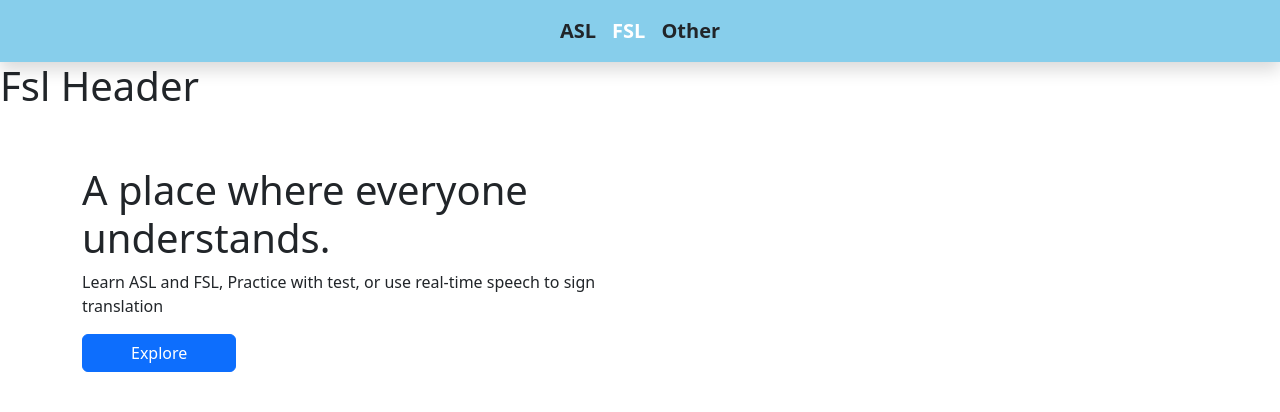
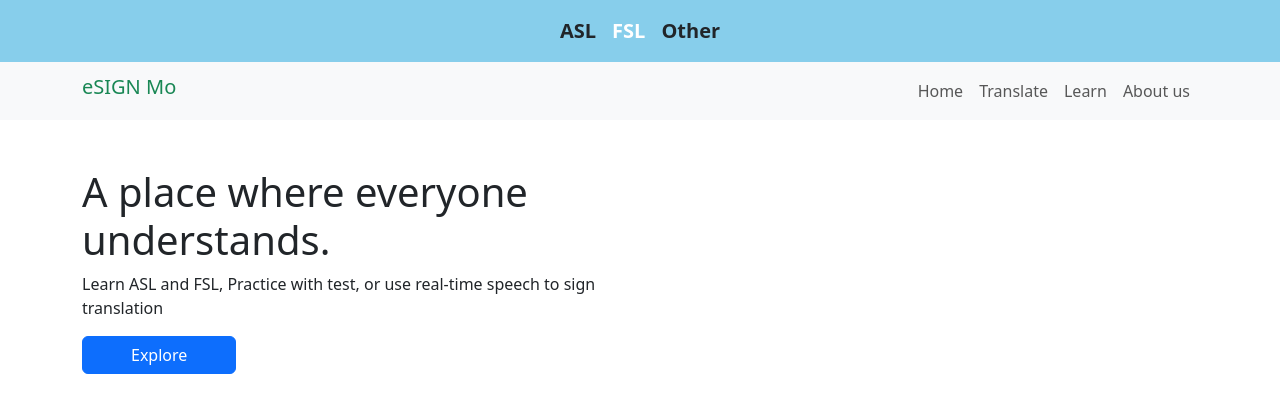
Before and after one commit to PinoyCoder29/eSignMo, a Next.js app: page /fsl in a window 1280 px wide. Shown: the top 412 px of the page. Built offline with nearby package versions, Linux system fonts and the light colour scheme.

Commit message:
redisign asl hero page

```diff
--- a/src/components/layout/header/FslHeader.tsx
+++ b/src/components/layout/header/FslHeader.tsx
@@ -1,7 +1,29 @@
+import Link from "next/link";
+
 export default function FslHeader() {
     return(
         <div>
-           <h1>Fsl Header</h1>
+            <nav className="navbar navbar-expand-md navbar-light bg-light">
+                <div className="container">
+                   <div className="collapse navbar-collapse">
+                      <h1 className="navbar-brand text-success">eSIGN Mo</h1>
+                    <ul className="navbar-nav ms-auto">
+                        <li className="nav-item">
+                            <Link href="" className="nav-link">Home</Link>
+                        </li>
+                        <li className="nav-item">
+                            <Link href="" className="nav-link">Translate</Link>
+                        </li>
+                        <li className="nav-item">
+                            <Link href="" className="nav-link">Learn</Link>
+                        </li>
+                        <li className="nav-item">
+                            <Link href="" className="nav-link">About us</Link>
+                        </li>
+                    </ul>
+                    </div>
+                </div>
+            </nav>
         </div>
     )
 }
```
Also changed, not shown: src/app/asl/page.tsx (+39 -10 lines), 2 other files (tests, documents, lock files or other folders).
